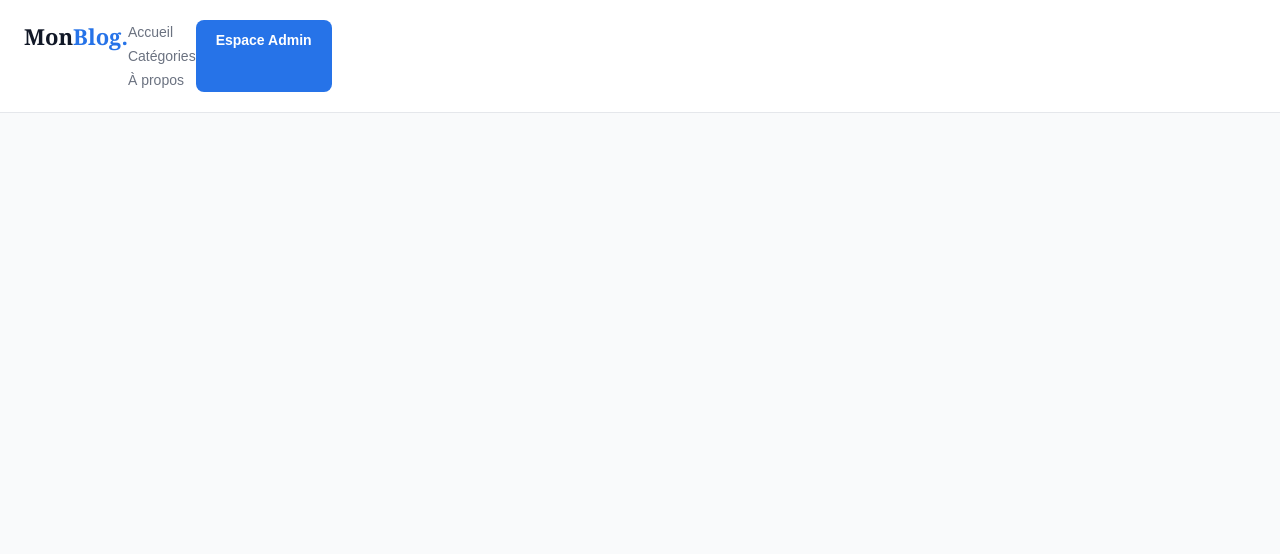
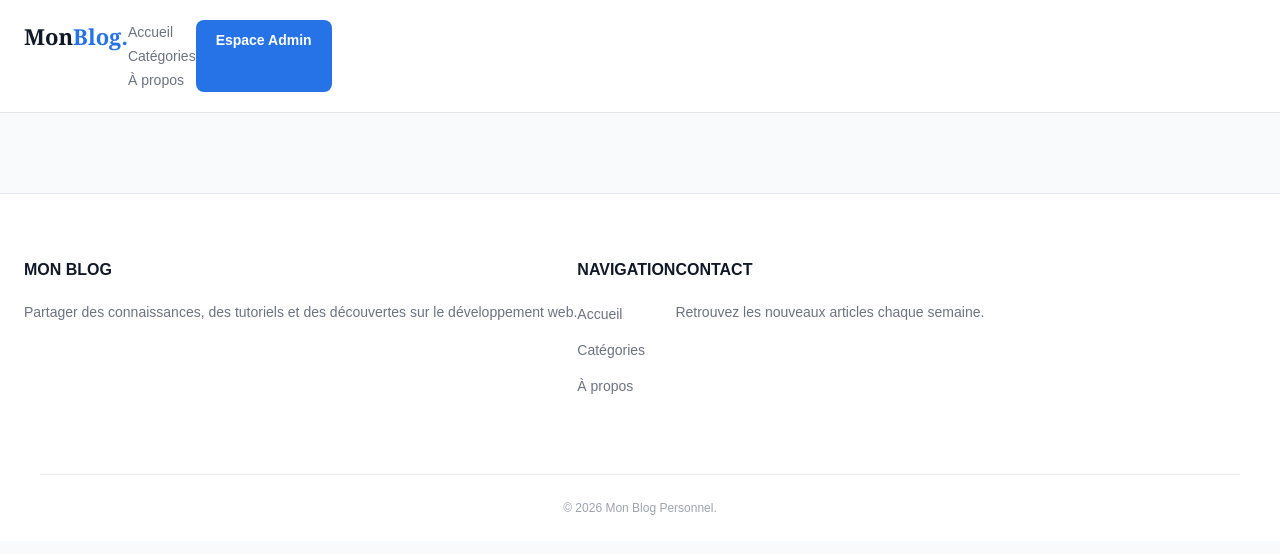
Before and after one commit to roumaissaees/Tutoriels, a PHP site: page / in a window 1280 px wide. Shown: the top 554 px of the page. Run offline with PHP 8.4, Linux system fonts and the light colour scheme.

Commit message:
add tuto 28

```diff
--- a/session-3/Tuto-28/css/layout.css
+++ b/session-3/Tuto-28/css/layout.css
@@ -40,3 +40,46 @@ ul {
 .barre-navigation {
     display: flex;
 }
+
+.pied-de-page {
+    margin-top: 80px;
+    padding: 64px 24px 24px;
+    background: white;
+    border-top: 1px solid #e5e7eb;
+}
+
+.colonne-pied-de-page h2 {
+    margin: 0 0 20px;
+    color: #111827;
+    font-size: 16px;
+    text-transform: uppercase;
+}
+
+.colonne-pied-de-page p,
+.colonne-pied-de-page a {
+    color: #6b7280;
+    font-size: 14px;
+}
+
+.colonne-pied-de-page li {
+    margin-bottom: 12px;
+}
+
+.bas-pied-de-page {
+    max-width: 1200px;
+    margin: 64px auto 0;
+    padding-top: 24px;
+    text-align: center;
+    border-top: 1px solid #e5e7eb;
+}
+
+.bas-pied-de-page p {
+    margin: 0;
+    color: #9ca3af;
+    font-size: 12px;
+}
+
+.conteneur-pied-de-page {
+    display: flex;
+    flex-direction: row;
+}
--- a/session-3/Tuto-28/index.html
+++ b/session-3/Tuto-28/index.html
@@ -24,5 +24,28 @@
             <a href="#" class="bouton-principal">Espace Admin</a>
         </nav>
     </header>
+      <footer class="pied-de-page">
+        <div class="conteneur-pied-de-page">
+            <div class="colonne-pied-de-page">
+                <h2>Mon Blog</h2>
+                <p>Partager des connaissances, des tutoriels et des découvertes sur le développement web.</p>
+            </div>
+            <div class="colonne-pied-de-page">
+                <h2>Navigation</h2>
+                <ul>
+                    <li><a href="#">Accueil</a></li>
+                    <li><a href="#">Catégories</a></li>
+                    <li><a href="#">À propos</a></li>
+                </ul>
+            </div>
+            <div class="colonne-pied-de-page">
+                <h2>Contact</h2>
+                <p>Retrouvez les nouveaux articles chaque semaine.</p>
+            </div>
+        </div>
+        <div class="bas-pied-de-page">
+            <p>&copy; 2026 Mon Blog Personnel.</p>
+        </div>
+    </footer>
 </body>
 </html>
```
